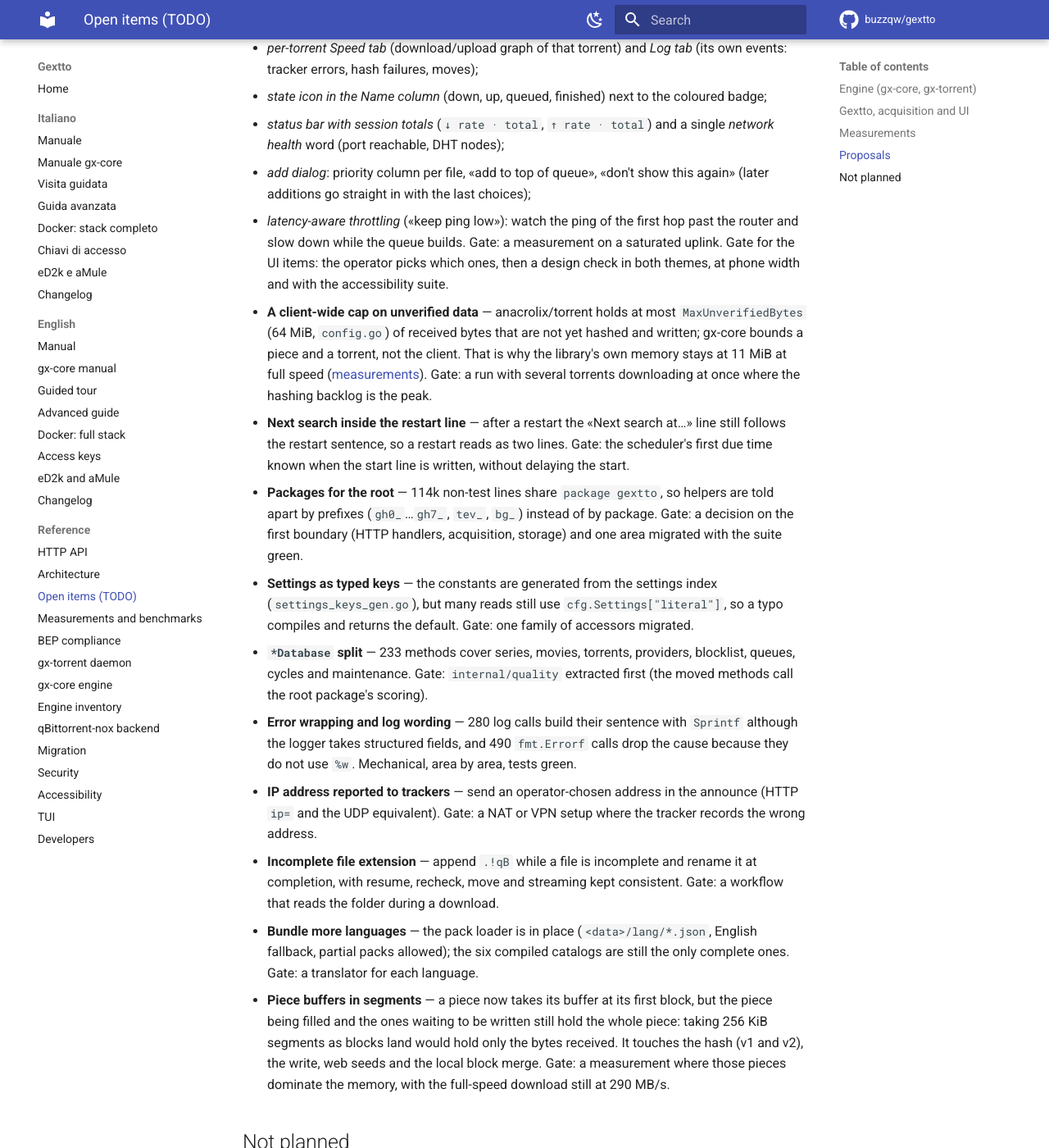
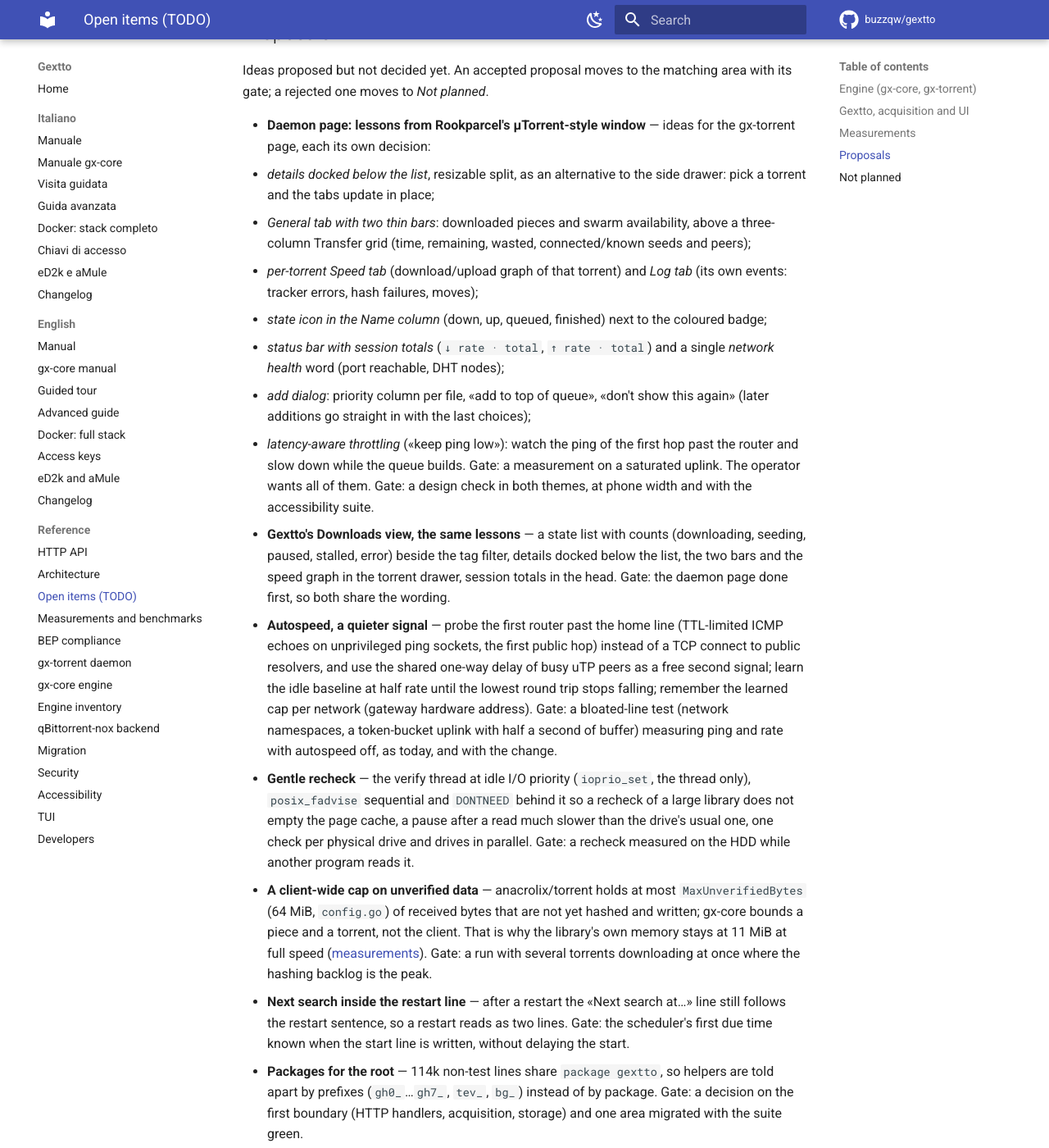
Before and after one commit to buzzqw/gextto, an MkDocs documentation site: the page built from docs/todo.md, in a window 1280 px wide and 1400 px high, scrolled down 1491 px. Shown: the whole window at 82% size. Built offline with MkDocs 1.6.1 and Material for MkDocs 9.7.7, drawn with Linux system fonts in a browser that asks for light colours; comment, search, counter and statistics services are not loaded; some of the changed text lies outside the part shown.

Commit message:
todo: engine checks and proposals from a sibling client's code

```diff
--- a/docs/todo.md
+++ b/docs/todo.md
@@ -16,8 +16,19 @@
 
 ## Engine (gx-core, gx-torrent)
 
-Nothing open: every engine item waits for a condition listed under
-[Not planned](#not-planned).
+- **Choke with the Fast extension (BEP 6)** — a choke purges the staged uploads in
+  silence; with Fast on, every request not served must get a `Reject`, and the allowed-fast
+  pieces keep being served. Gate: a test with a Fast peer choked while it has requests
+  queued.
+- **Audit against a sibling engine's bug hunt** — three defects another libtorrent-style
+  engine found in itself, to check in gx-core: peers kept across a magnet's file check that
+  never learn our pieces (no bitfield or `have` after the check); a spurious snub when a
+  request queue is refilled after a long idle; a borrowed file name that spans a separator
+  or is empty and collapses a file onto the torrent root. Gate: a test per case.
+- **Rate limiter burst** — a bucket holds one second of tokens, so on a slow capped uplink
+  it sends a second's quota at once and fills the modem queue by itself; while autospeed
+  holds a cap, a burst of a few tens of milliseconds. Gate: the ping-under-load measurement
+  below.
 
 ## Gextto, acquisition and UI
 
@@ -68,8 +79,24 @@
     (later additions go straight in with the last choices);
   - *latency-aware throttling* («keep ping low»): watch the ping of the first hop past the
     router and slow down while the queue builds. Gate: a measurement on a saturated uplink.
-  Gate for the UI items: the operator picks which ones, then a design check in both
-  themes, at phone width and with the accessibility suite.
+  The operator wants all of them. Gate: a design check in both themes, at phone width and
+  with the accessibility suite.
+- **Gextto's Downloads view, the same lessons** — a state list with counts (downloading,
+  seeding, paused, stalled, error) beside the tag filter, details docked below the list,
+  the two bars and the speed graph in the torrent drawer, session totals in the head.
+  Gate: the daemon page done first, so both share the wording.
+- **Autospeed, a quieter signal** — probe the first router past the home line (TTL-limited
+  ICMP echoes on unprivileged ping sockets, the first public hop) instead of a TCP connect
+  to public resolvers, and use the shared one-way delay of busy uTP peers as a free second
+  signal; learn the idle baseline at half rate until the lowest round trip stops falling;
+  remember the learned cap per network (gateway hardware address). Gate: a bloated-line
+  test (network namespaces, a token-bucket uplink with half a second of buffer) measuring
+  ping and rate with autospeed off, as today, and with the change.
+- **Gentle recheck** — the verify thread at idle I/O priority (`ioprio_set`, the thread
+  only), `posix_fadvise` sequential and `DONTNEED` behind it so a recheck of a large library
+  does not empty the page cache, a pause after a read much slower than the drive's usual
+  one, one check per physical drive and drives in parallel. Gate: a recheck measured on
+  the HDD while another program reads it.
 
 - **A client-wide cap on unverified data** — anacrolix/torrent holds at most
   `MaxUnverifiedBytes` (64 MiB, `config.go`) of received bytes that are not yet hashed and
```
